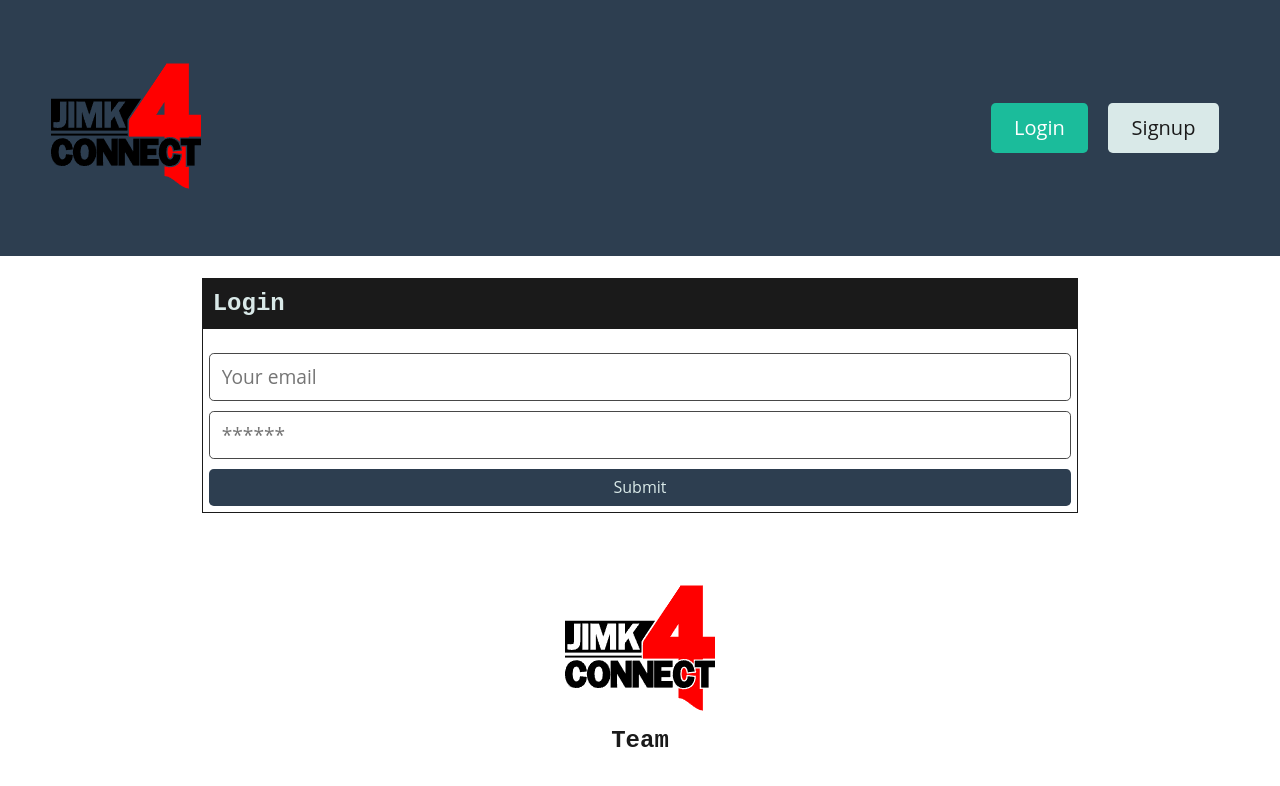
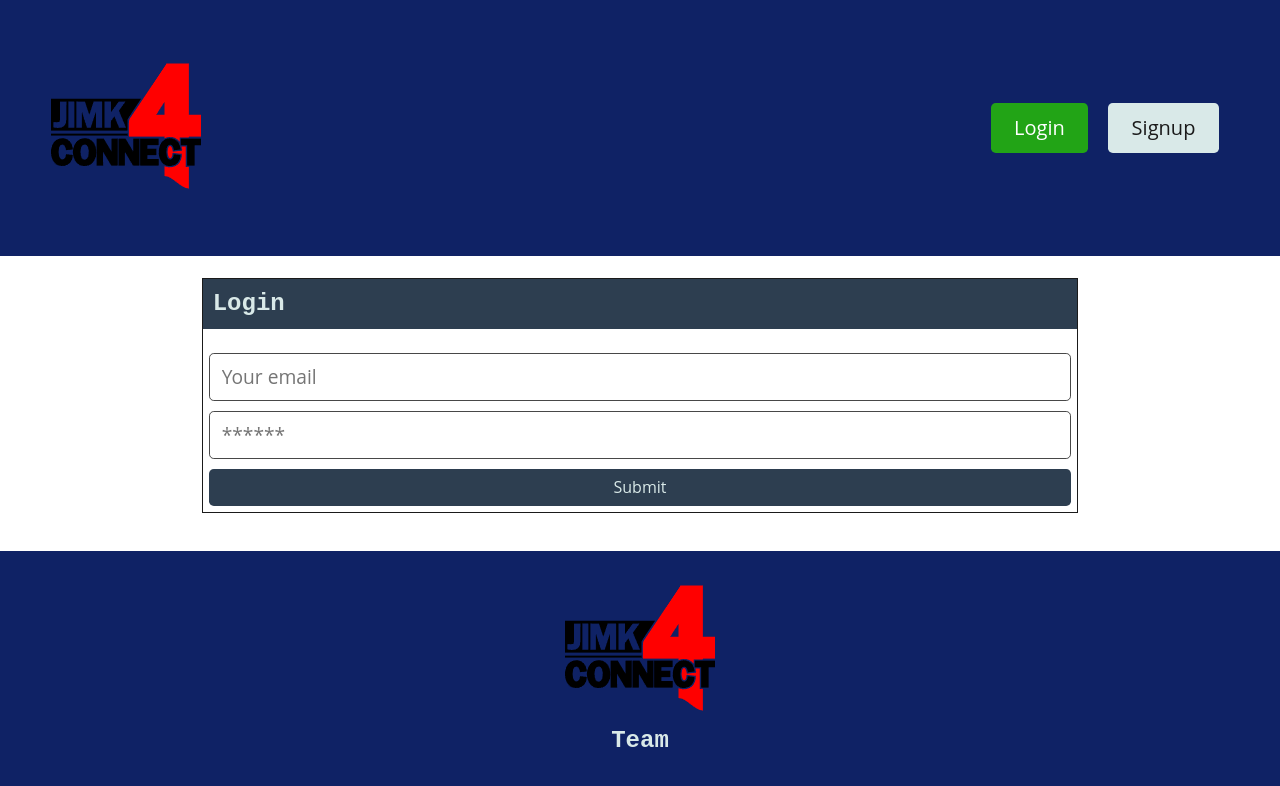
Before and after one commit to keithrsialana/jimk-connect4, a React (Vite) app in the folder client/: page /login in a window 1280 px wide. Shown: the top 786 px of the page. Built offline with nearby package versions, Linux system fonts and the light colour scheme.

Commit message:
working on palette

```diff
--- a/client/src/App.css
+++ b/client/src/App.css
@@ -883,72 +883,72 @@ a:hover {
 }
 
 .text-primary {
-  color: #2d3e50 !important;
+  color: #2d3e50;
 }
 
 .text-info {
-  color: #1bbc9b !important;
+  color: #1bbc9b;
 }
 
 .text-danger {
-  color: #e64c66 !important;
+  color: #e64c66;
 }
 
 .text-default {
-  color: #aeaeae !important;
+  color: #aeaeae;
 }
 
 .text-light {
-  color: #d9e9e8 !important;
+  color: #d9e9e8;
 }
 
 .text-dark {
-  color: #1a1a1a !important;
+  color: #1a1a1a;
 }
 
 .text-white {
-  color: #ffffff !important;
+  color: #ffffff;
 }
 
 .text-black {
-  color: #000000 !important;
+  color: #000000;
 }
 
 .text-link {
-  color: #1b89bc !important;
+  color: #1b89bc;
 }
 
 /* BACKGROUND UTILS */
 .bg-primary {
-  background-color: #2d3e50 !important;
+  background-color: #2d3e50;
 }
 
 .bg-info {
-  background-color: #1bbc9b !important;
+  background-color: #1bbc9b;
 }
 
 .bg-danger {
-  background-color: #e64c66 !important;
+  background-color: #e64c66;
 }
 
 .bg-light {
-  background-color: #d9e9e8 !important;
+  background-color: #d9e9e8;
 }
 
 .bg-dark {
-  background-color: #1a1a1a !important;
+  background-color: #1a1a1a;
 }
 
 .bg-white {
-  background-color: #ffffff !important;
+  background-color: #ffffff;
 }
 
 .bg-black {
-  background-color: #000000 !important;
+  background-color: #000000;
 }
 
 .bg-link {
-  background-color: #1b89bc !important;
+  background-color: #1b89bc;
 }
 
 /* DISPLAY */
--- a/client/src/App.tsx
+++ b/client/src/App.tsx
@@ -1,4 +1,5 @@
 import './App.css';
+import './custom-styles.css';
 import {
   ApolloClient,
   InMemoryCache,
--- a/client/src/components/Footer/index.tsx
+++ b/client/src/components/Footer/index.tsx
@@ -1,7 +1,7 @@
 const Footer: React.FC = () => {
 
   return (
-    <footer className="w-100 mt-auto bg-secondary p-4">
+    <footer className="w-100 mt-auto bg-primary-lighter p-4 text-light">
       <div className="container text-center mb-5">
         <img src="../public/MainLogo.png" alt="JIMK Connect 4 Logo" />
         <h4>
--- a/client/src/components/Header/index.tsx
+++ b/client/src/components/Header/index.tsx
@@ -11,7 +11,7 @@ const Header = () => {
 	};
 
 	return (
-		<header className="bg-primary text-light mb-4 py-3 flex-row align-center">
+		<header className="bg-primary-lighter text-light mb-4 py-3 flex-row align-center">
 			<div className="container container-fluid flex-row justify-space-between-lg justify-center align-center">
 				<div>
 					<Link className="text-light" to="/">
@@ -31,6 +31,7 @@ const Header = () => {
 				<div>
 					{Auth.loggedIn() ? (
 						<>
+            {}
 							<Link className="btn btn-lg btn-info m-2" to="/me">
 								{/* Retrieving the logged-in user's profile to display the username */}
 								{Auth.getProfile().data.username}'s Profile
--- /dev/null
+++ b/client/src/custom-styles.css
@@ -0,0 +1,29 @@
+:root {
+	--primary: #091540;
+	--primary-lighter: #0f2265;
+	--secondary: #6A041D;
+	--tertiary: #F5B841;
+    --yellow: #F4FF52;
+    --yellow-darker: #b2bc21;
+    --green: #53FF45;
+    --green-darker: #22a416;
+}
+
+.bg-primary {
+    background-color: var(--primary);
+}
+.bg-primary-lighter {
+    background-color: var(--primary-lighter);
+}
+
+.bg-secondary {
+    background-color: var(--secondary);
+}
+
+.btn.btn-info {
+    background-color: var(--green-darker) !important;
+}
+
+.btn.btn-info:hover {
+    background-color: var(--green) !important;
+}
--- a/client/src/pages/Login.tsx
+++ b/client/src/pages/Login.tsx
@@ -41,7 +41,7 @@ const Login = () => {
     <main className="flex-row justify-center mb-4">
       <div className="col-12 col-lg-10">
         <div className="card">
-          <h4 className="card-header bg-dark text-light p-2">Login</h4>
+          <h4 className="card-header bg-secondary text-dark p-2">Login</h4>
           <div className="card-body">
             {data ? (
               <p>
```
